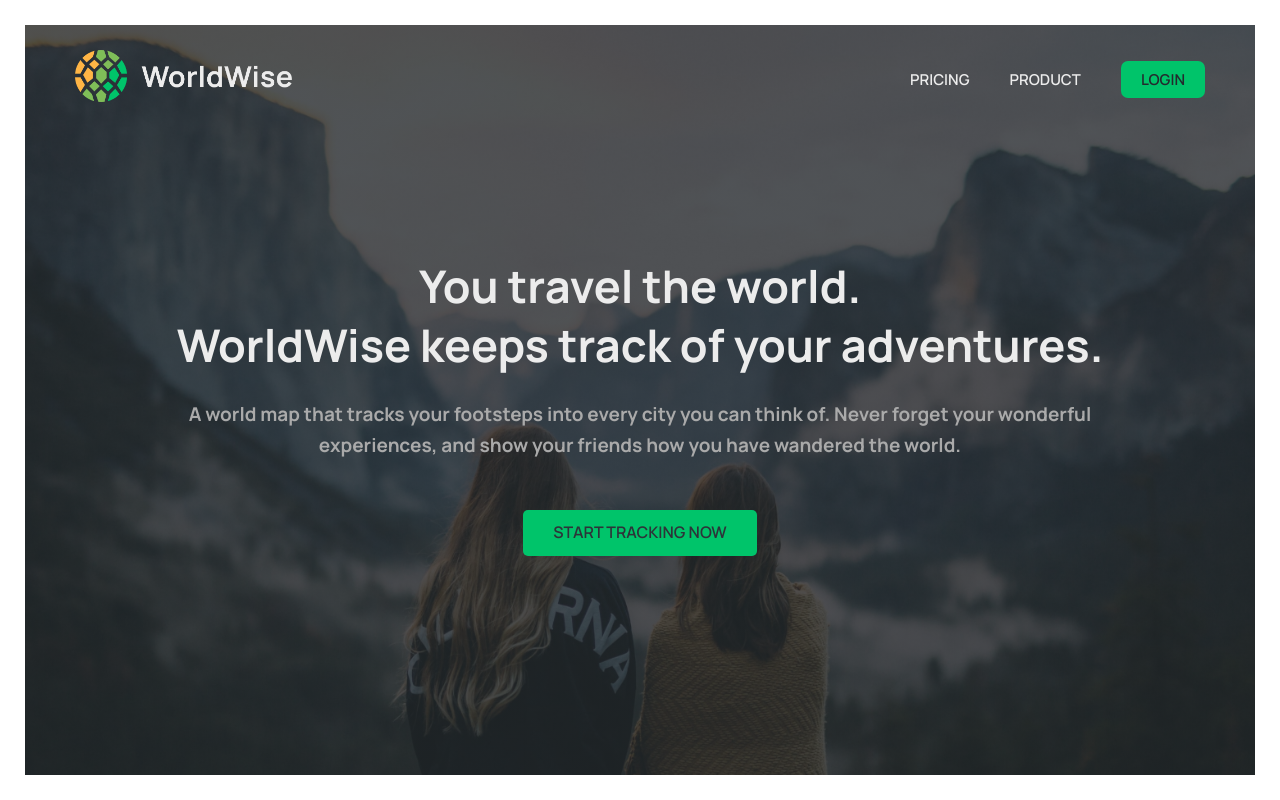
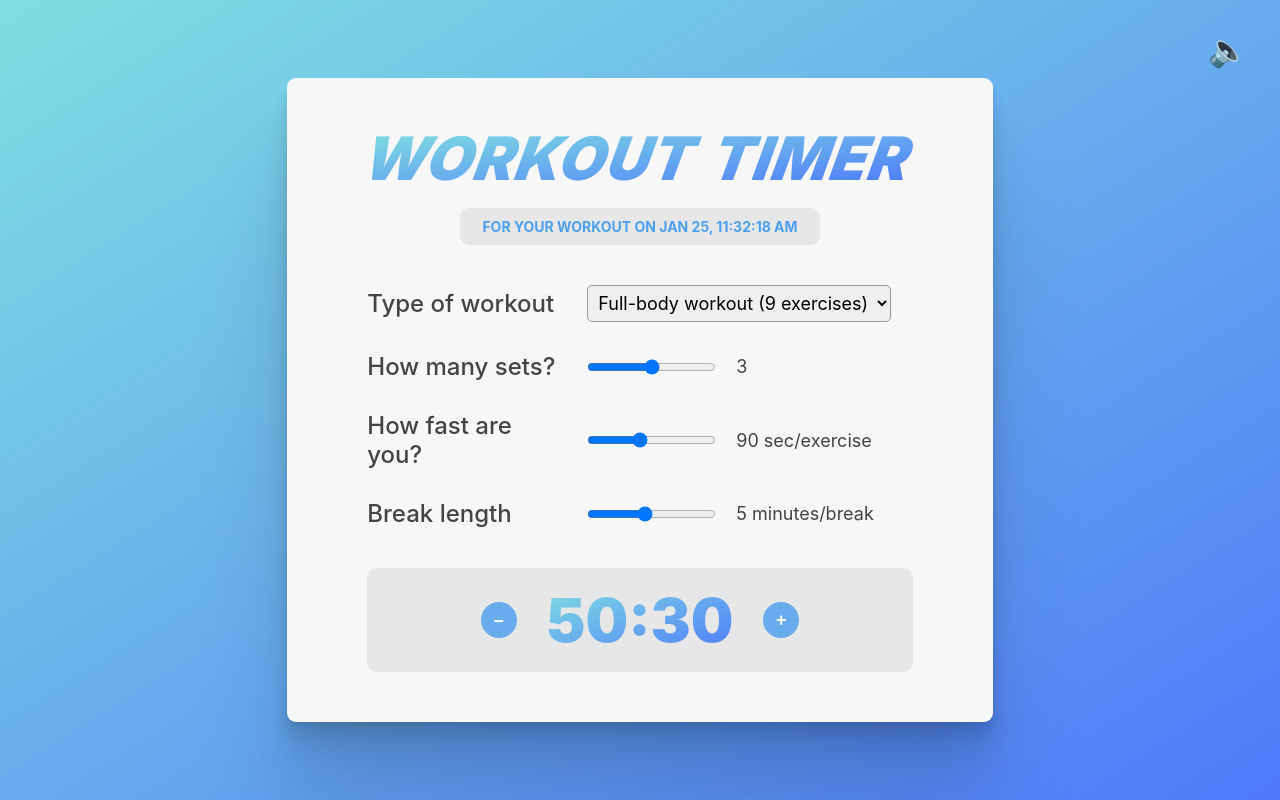
Before and after one commit to mushroom18/ReactCourse, a React (Vite) app: page / in a window 1280 px wide. Built offline with nearby package versions, Linux system fonts and the light colour scheme; data requests are answered from the project's data file.

Commit message:
the timer and the workout array will cause re-render every second, use useMemo to fix it

```diff
--- a/index.html
+++ b/index.html
@@ -7,6 +7,6 @@
   </head>
   <body>
     <div id="root"></div>
-    <script type="module" src="src/09-worldwise/main.jsx"></script>
+    <script type="module" src="src/11-workout-timer/main.jsx"></script>
   </body>
 </html>
--- /dev/null
+++ b/src/11-workout-timer/App.jsx
@@ -0,0 +1,65 @@
+import { useEffect, useMemo, useState } from "react";
+import Calculator from "./Calculator";
+import ToggleSounds from "./ToggleSounds";
+
+function formatTime(date) {
+  return new Intl.DateTimeFormat("en", {
+    month: "short",
+    year: "2-digit",
+    hour: "2-digit",
+    minute: "2-digit",
+    second: "2-digit",
+  }).format(date);
+}
+
+function App() {
+  const [allowSound, setAllowSound] = useState(true);
+  const [time, setTime] = useState(formatTime(new Date()));
+
+  // Will be be AM or PM
+  const partOfDay = time.slice(-2);
+
+  const workouts = useMemo(() => {
+    return [
+      {
+        name: "Full-body workout",
+        numExercises: partOfDay === "AM" ? 9 : 8,
+      },
+      {
+        name: "Arms + Legs",
+        numExercises: 6,
+      },
+      {
+        name: "Arms only",
+        numExercises: 3,
+      },
+      {
+        name: "Legs only",
+        numExercises: 4,
+      },
+      {
+        name: "Core only",
+        numExercises: partOfDay === "AM" ? 5 : 4,
+      },
+    ];
+  }, [partOfDay]);
+
+  useEffect(function () {
+    const id = setInterval(function () {
+      setTime(formatTime(new Date()));
+    }, 1000);
+
+    return () => clearInterval(id);
+  }, []);
+
+  return (
+    <main>
+      <h1>Workout timer</h1>
+      <time>For your workout on {time}</time>
+      <ToggleSounds allowSound={allowSound} setAllowSound={setAllowSound} />
+      <Calculator workouts={workouts} allowSound={allowSound} />
+    </main>
+  );
+}
+
+export default App;
--- a/src/11-workout-timer/Calculator.js
+++ b/src/11-workout-timer/Calculator.jsx
@@ -1,5 +1,5 @@
-import { useState } from 'react';
-import clickSound from './ClickSound.m4a';
+import { useState, memo } from "react";
+import clickSound from "./ClickSound.m4a";
 
 function Calculator({ workouts, allowSound }) {
   const [number, setNumber] = useState(workouts.at(0).numExercises);
@@ -22,7 +22,13 @@ function Calculator({ workouts, allowSound }) {
       <form>
         <div>
           <label>Type of workout</label>
-          <select value={number} onChange={(e) => setNumber(+e.target.value)}>
+          <select
+            value={number}
+            onChange={(e) => {
+              setNumber(+e.target.value);
+              playSound();
+            }}
+          >
             {workouts.map((workout) => (
               <option value={workout.numExercises} key={workout.name}>
                 {workout.name} ({workout.numExercises} exercises)
@@ -33,9 +39,9 @@ function Calculator({ workouts, allowSound }) {
         <div>
           <label>How many sets?</label>
           <input
-            type='range'
-            min='1'
-            max='5'
+            type="range"
+            min="1"
+            max="5"
             value={sets}
             onChange={(e) => setSets(e.target.value)}
           />
@@ -44,10 +50,10 @@ function Calculator({ workouts, allowSound }) {
         <div>
           <label>How fast are you?</label>
           <input
-            type='range'
-            min='30'
-            max='180'
-            step='30'
+            type="range"
+            min="30"
+            max="180"
+            step="30"
             value={speed}
             onChange={(e) => setSpeed(e.target.value)}
           />
@@ -56,9 +62,9 @@ function Calculator({ workouts, allowSound }) {
         <div>
           <label>Break length</label>
           <input
-            type='range'
-            min='1'
-            max='10'
+            type="range"
+            min="1"
+            max="10"
             value={durationBreak}
             onChange={(e) => setDurationBreak(e.target.value)}
           />
@@ -68,8 +74,8 @@ function Calculator({ workouts, allowSound }) {
       <section>
         <button onClick={() => {}}>–</button>
         <p>
-          {mins < 10 && '0'}
-          {mins}:{seconds < 10 && '0'}
+          {mins < 10 && "0"}
+          {mins}:{seconds < 10 && "0"}
           {seconds}
         </p>
         <button onClick={() => {}}>+</button>
@@ -78,4 +84,4 @@ function Calculator({ workouts, allowSound }) {
   );
 }
 
-export default Calculator;
+export default memo(Calculator);
--- a/src/11-workout-timer/ToggleSounds.js
+++ b/src/11-workout-timer/ToggleSounds.jsx
@@ -1,3 +1,5 @@
+import { memo } from "react";
+
 function ToggleSounds({ allowSound, setAllowSound }) {
   return (
     <button
@@ -9,4 +11,4 @@ function ToggleSounds({ allowSound, setAllowSound }) {
   );
 }
 
-export default ToggleSounds;
+export default memo(ToggleSounds);
```
Also changed, not shown: src/11-workout-timer/App.js (deleted, +0 -63 lines), src/11-workout-timer/main.jsx (renamed from src/11-workout-timer/index.js).
